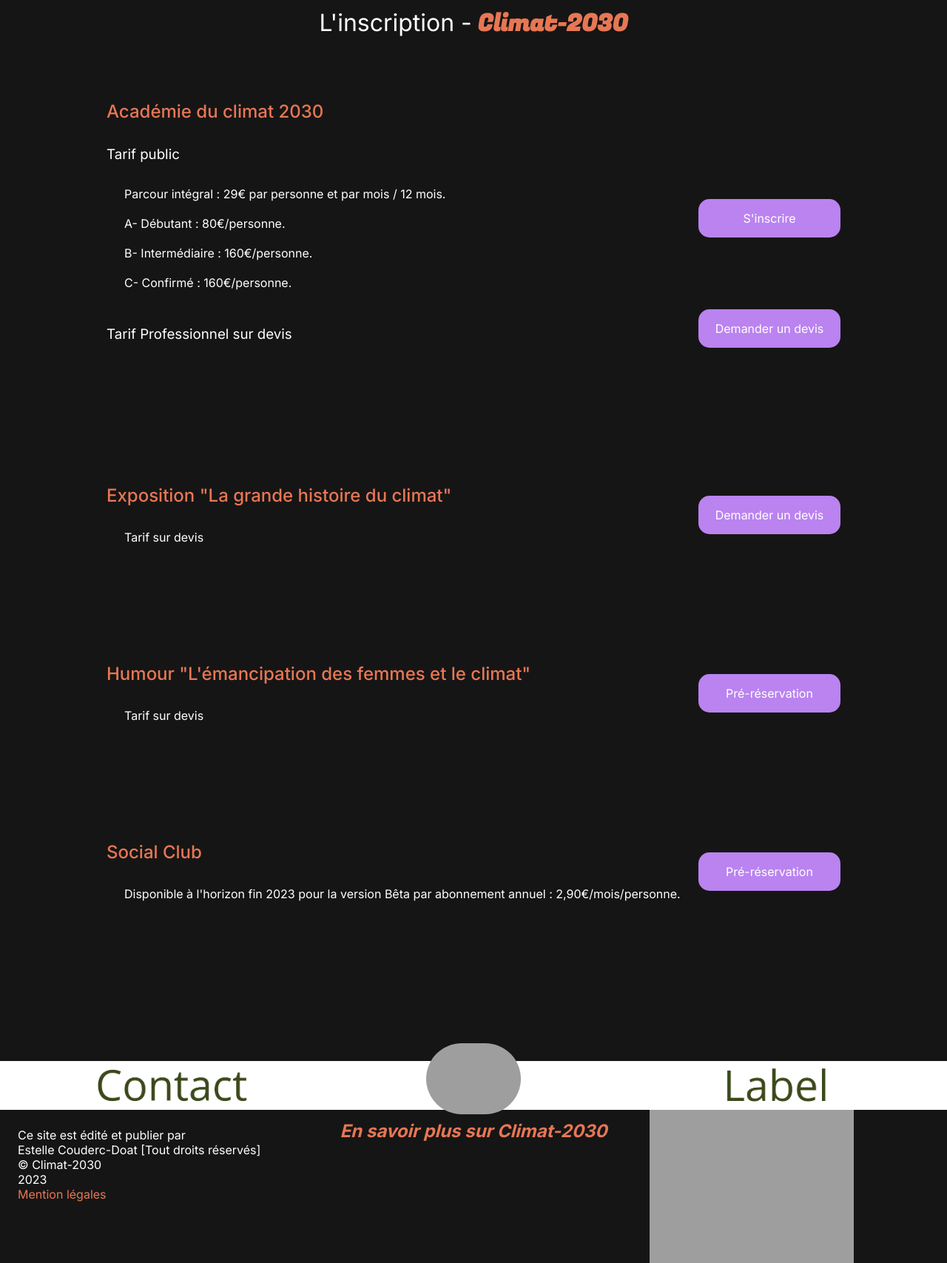
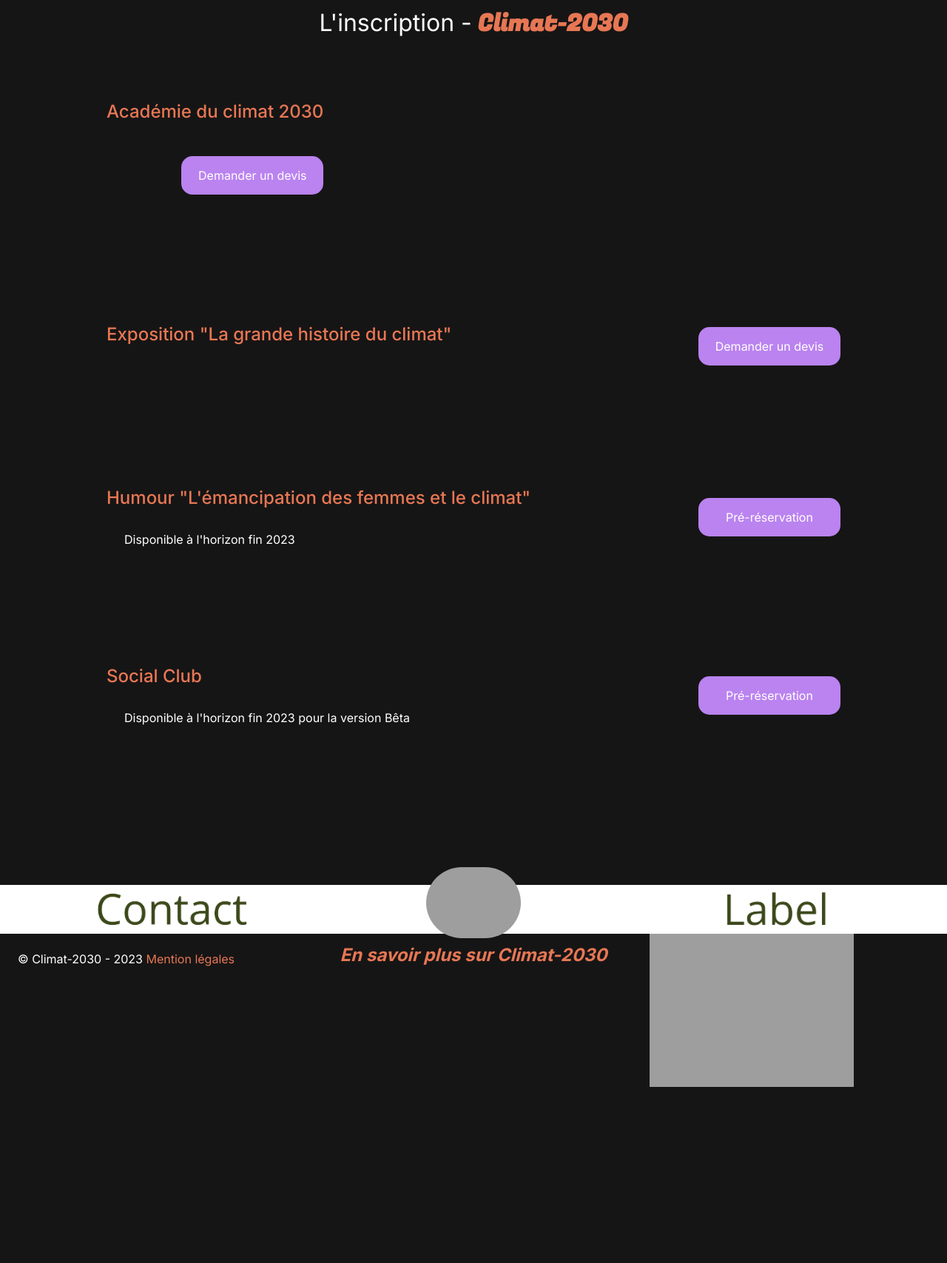
Before and after one commit to ViceVersa34/Climat-2030, a PHP site: page /fr/inscription.php in a window 1280 px wide. Shown: the part 183-1890 px from the top of the page at 74% size. After the commit the page ends 1652 px from the top, so only its background shows below. Run offline with PHP 8.4, Linux system fonts and the light colour scheme; grey boxes are pictures that could not be loaded.

Commit message:
correction

```diff
--- a/en/404.php
+++ b/en/404.php
@@ -17,7 +17,7 @@
             Error <span class="orange-txt size-txt font-family">404</span> !
         </div>
         <div class="desc">
-            Goodness, there's nothing here. :(
+            Goodness gracious, there's nothing here !
         </div>
         <a href="/en/">Back to homepage</a>
     </div>
--- a/fr/404.php
+++ b/fr/404.php
@@ -17,7 +17,7 @@
             Erreur <span class="orange-txt size-txt font-family">404</span> !
         </div>
         <div class="desc">
-            Saperlipopette, Il n'y a rien par ici :(
+            Saperlipopette, Il n'y a rien par ici !
         </div>
         <a href="/fr/">Retour à l'accueil</a>
     </div>
--- a/fr/inscription.php
+++ b/fr/inscription.php
@@ -17,20 +17,8 @@
     <div class="inscription">
         <div class="academie-du-climat">
             <h2 class="orange-txt">Académie du climat 2030</h2>
-            <div class="tarif-public">
-                <div class="desc">
-                    <h3>Tarif public</h3>
-                    <div class="description">
-                        Parcour intégral : 29€ par personne et par mois / 12 mois. <br><br>
-                        A- Débutant : 80€/personne. <br><br>
-                        B- Intermédiaire : 160€/personne. <br><br>
-                        C- Confirmé : 160€/personne.
-                    </div>
-                </div>
-                <a class="bouton-inscription">S'inscrire</a>
-            </div>
             <div class="tarif-pro">
-                <h3 id="exposition">Tarif Professionnel sur devis</h3>
+                <h3 id="exposition"></h3>
                 <a href="" class="bouton-inscription">Demander un devis</a>
             </div>
         </div>
@@ -38,7 +26,7 @@
         <div class="exposition">
             <div class="desc" id="humour">
                 <h2 class="orange-txt">Exposition "La grande histoire du climat"</h2>
-                <div class="description">Tarif sur devis</div>
+                <div class="description"></div>
             </div>
             <a href="" class="bouton-inscription">Demander un devis</a>
         </div>
@@ -46,7 +34,7 @@
         <div class="humour">
             <div class="desc">
                 <h2 class="orange-txt">Humour "L'émancipation des femmes et le climat"</h2>
-                <div class="description">Tarif sur devis</div>
+                <div class="description">Disponible à l'horizon fin 2023</div>
             </div>
             <a href="" class="bouton-inscription">Pré-réservation</a>
         </div>
@@ -54,7 +42,7 @@
         <div class="social-club">
             <div class="desc">
                 <h2 class="orange-txt">Social Club</h2>
-                <div class="description">Disponible à l'horizon fin 2023 pour la version Bêta par abonnement annuel : 2,90€/mois/personne.</div>
+                <div class="description">Disponible à l'horizon fin 2023 pour la version Bêta</div>
             </div>
             <a href="" class="bouton-inscription" id="social-club">Pré-réservation</a>
         </div>
--- a/fr/php/footer.php
+++ b/fr/php/footer.php
@@ -10,10 +10,7 @@
     </div>
     <div class="footer-bottom">
         <div class="mention-legales">
-            Ce site est édité et publier par <br>
-            Estelle Couderc-Doat [Tout droits réservés] <br>
-            © Climat-2030 <br>
-            2023 <br>
+            © Climat-2030 - 2023
             <a href="/fr/mention-legales.php">Mention légales</a>
         </div>
         <img src="/img/generation_egalite" alt="logo generation égalité" class="gen-egal">
```
